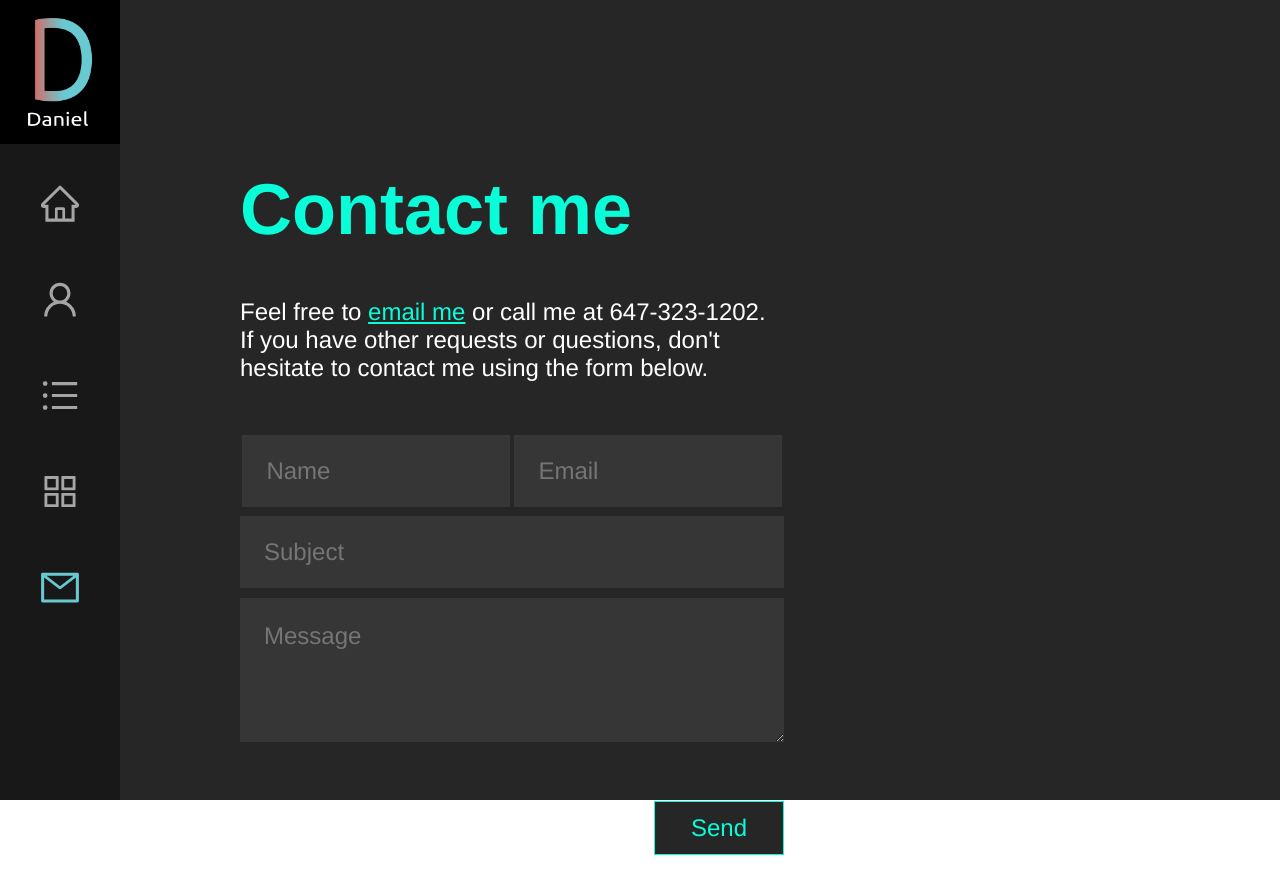
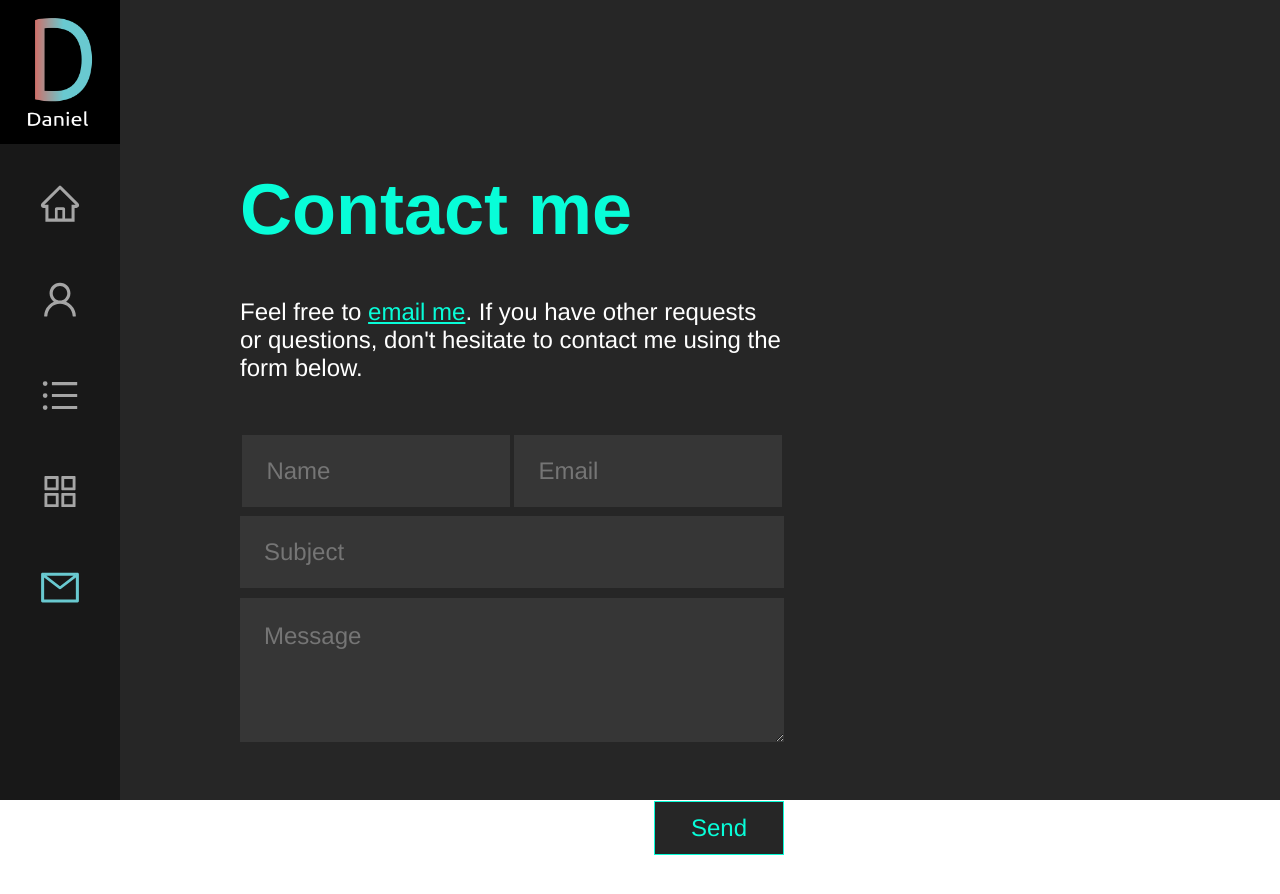
Before and after one commit to d4cho/portfolio-website-react, a React (Create React App) app: page /contact in a window 1280 px wide. Shown: the top 894 px of the page. Built offline with nearby package versions, Linux system fonts and the light colour scheme.

Commit message:
router transition

```diff
--- a/src/App.js
+++ b/src/App.js
@@ -1,5 +1,5 @@
-import React, { useContext } from 'react';
-import { BrowserRouter, Switch, Route, useLocation } from 'react-router-dom';
+import React from 'react';
+import { Switch, Route, useLocation } from 'react-router-dom';
 import { __RouterContext } from 'react-router';
 
 import { useTransition, animated } from 'react-spring';
@@ -21,19 +21,20 @@ function App() {
   });
 
   return (
-    // <BrowserRouter>
     <>
       <Sidebar />
-      {transitions.map(({ item, props, key }) => (
+      {transitions.map(({ item, props, key }, idx) => {
+        if (true)
+          return (
             <animated.div
               key={key}
               style={{
                 ...props,
                 position: 'absolute',
-            height: '100%',
-            width: '100%'
+                width: '100%',
+                height: '100%'
               }}>
-          {console.log(props)}
+              {console.log(props, location, idx)}
               <Switch location={item}>
                 <Route exact path='/' component={HomePage} />
                 <Route exact path='/about' component={AboutPage} />
@@ -43,17 +44,9 @@ function App() {
                 <Route exact path='/loading' component={LoadingPage} />
               </Switch>
             </animated.div>
-      ))}
+          );
+      })}
     </>
-    /* <Switch>
-        <Route exact path='/' component={HomePage} />
-        <Route exact path='/about' component={AboutPage} />
-        <Route exact path='/skills' component={SkillsPage} />
-        <Route exact path='/projects' component={ProjectsPage} />
-        <Route exact path='/contact' component={ContactPage} />
-        <Route exact path='/loading' component={LoadingPage} />
-      </Switch> */
-    // </BrowserRouter>
   );
 }
 
--- a/src/Components/ContactPage/ContactPage.js
+++ b/src/Components/ContactPage/ContactPage.js
@@ -28,9 +28,9 @@ const ContactPage = () => {
           Feel free to{' '}
           <a href='mailto:danielcho91@gmail.com' style={{ color: '#08fdd8' }}>
             email me
-          </a>{' '}
-          or call me at 647-323-1202. If you have other requests or questions,
-          don't hesitate to contact me using the form below.
+          </a>
+          . If you have other requests or questions, don't hesitate to contact
+          me using the form below.
         </p>
         <div>
           <Form refreshFunction={handleNotification} />
--- a/src/Components/SkillsPage/sections/SkillsGraph.js
+++ b/src/Components/SkillsPage/sections/SkillsGraph.js
@@ -50,7 +50,7 @@ const SkillsGraph = (props) => {
             options={{
               ...itemProps.options,
               fillStyle: activeIndex === index ? 'solid' : 'hachure',
-              roughness: activeIndex === index ? 1 : 7
+              roughness: activeIndex === index ? 1 : 2
             }}
             onMouseOut={() => setIndex(-1)}
           />
--- a/src/index.css
+++ b/src/index.css
@@ -17,6 +17,7 @@
 html,
 body {
   height: 100%;
+  overflow: hidden;
 }
 
 body {
@@ -32,6 +33,7 @@ body {
   background-color: #262626;
   width: 100vw;
   height: 100%;
+  overflow: hidden;
 }
 
 @media (max-width: 960px) {
--- a/src/style.css
+++ b/src/style.css
@@ -732,6 +732,12 @@
   width: 60%;
 }
 
+@media (max-width: 960px) {
+  .About-me-p-container {
+    width: 90%;
+  }
+}
+
 .About-me-p {
   font-size: 1rem;
   color: white;
```
Lines whose indentation alone changed are shown as unchanged.
